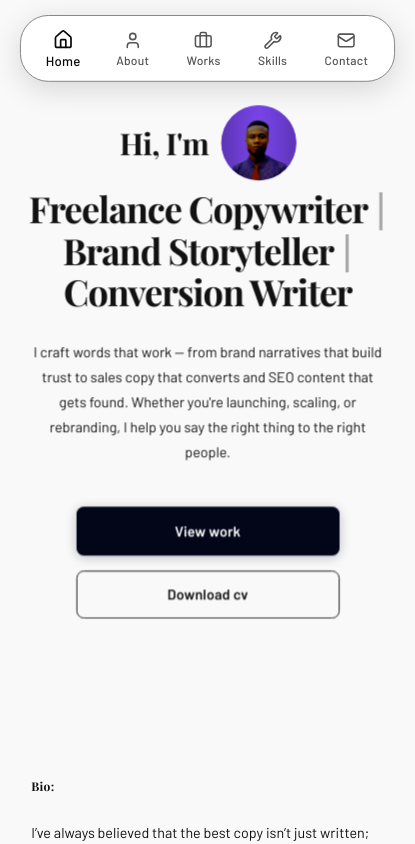
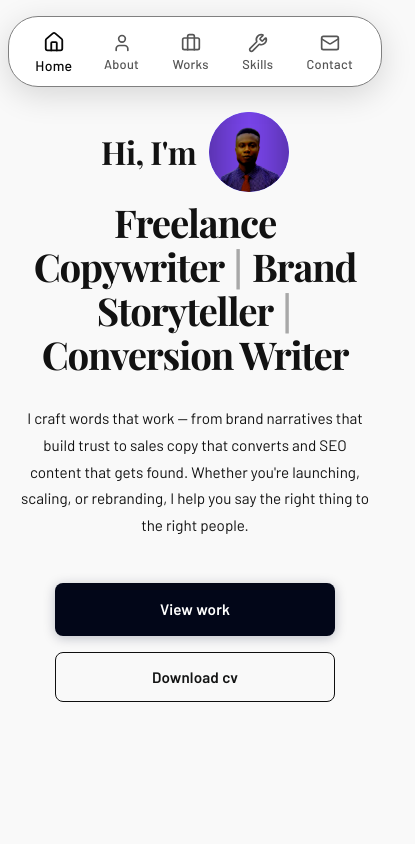
Before and after one commit to fikayo360/copywriterPortfolio, a React (Vite) app: page / in a window 390 px wide. Shown: the top 844 px of the page, 415 px wide, since content can reach past the window. Built offline with nearby package versions, Linux system fonts and the light colour scheme; a web font is replaced by a local one.

Commit message:
first commit

```diff
--- a/src/index.css
+++ b/src/index.css
@@ -49,7 +49,7 @@ body {
   margin: 0;
   padding: 0;
   width: 100%;
-  overflow: hidden;
+  overflow-x: hidden;
 }
 
 h1, h2, h3 {
@@ -104,12 +104,3 @@ input:focus {
   font-weight: 700;
   cursor: pointer;
 }
-
-
-@media (max-width: 768px) {
-  :root{
-    transform: scale(0.94);
-    transform-origin: top center;
-    width: 106.5%;
-  }
-}
```
